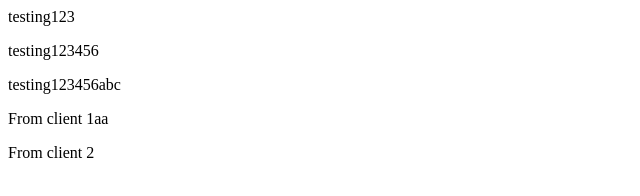
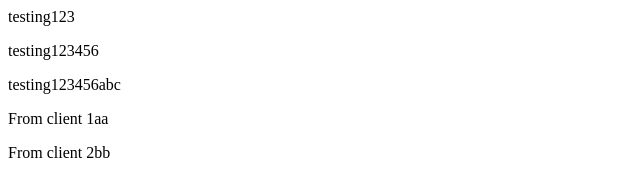
Before and after one commit to Benhwong/testrepo, a plain HTML site: page index.html in a window 1280 px wide. Shown: the full height of the page, 0-640 px from the left. Drawn offline with Linux system fonts and the light colour scheme.

Commit message:
From client 2bb

```diff
--- a/index.html
+++ b/index.html
@@ -2,4 +2,4 @@
 <p>testing123456</p>
 <p>testing123456abc</p>
 <p>From client 1aa</p>
-<p>From client 2</p>
+<p>From client 2bb</p>
```
